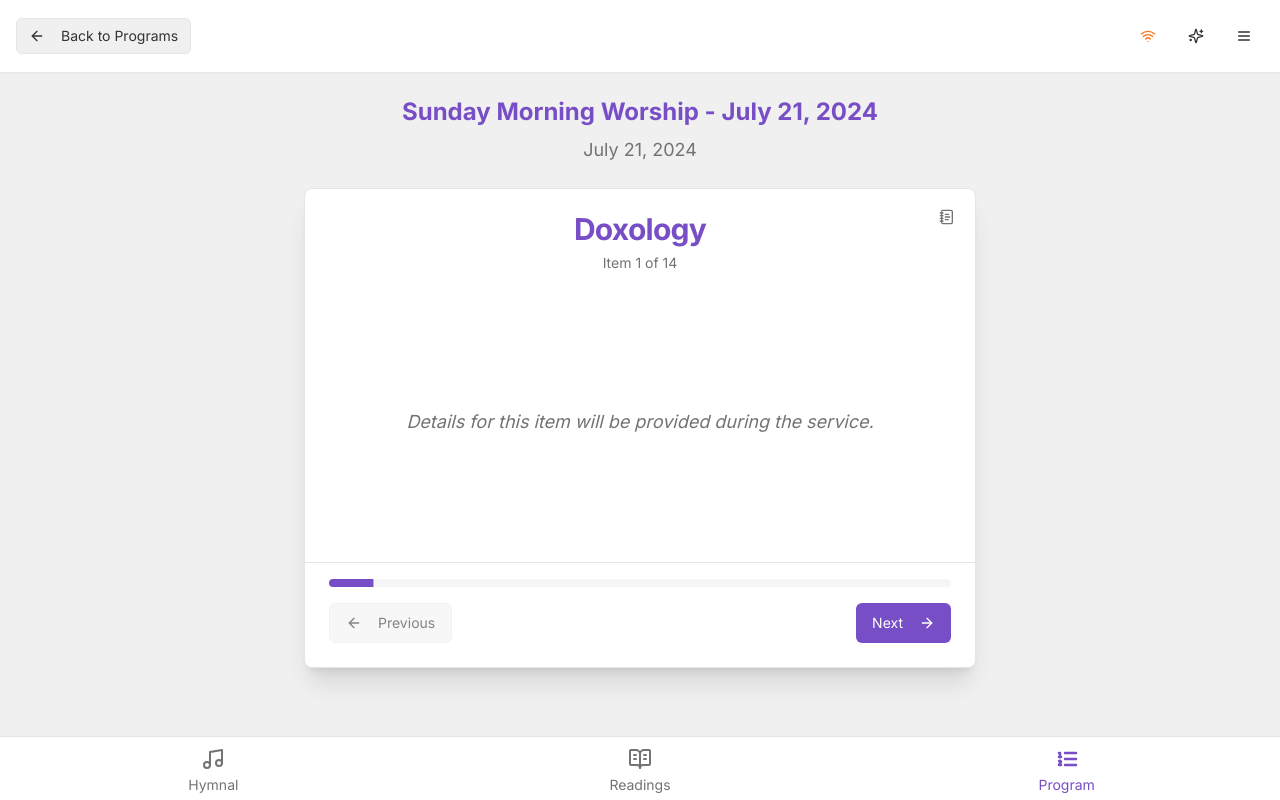
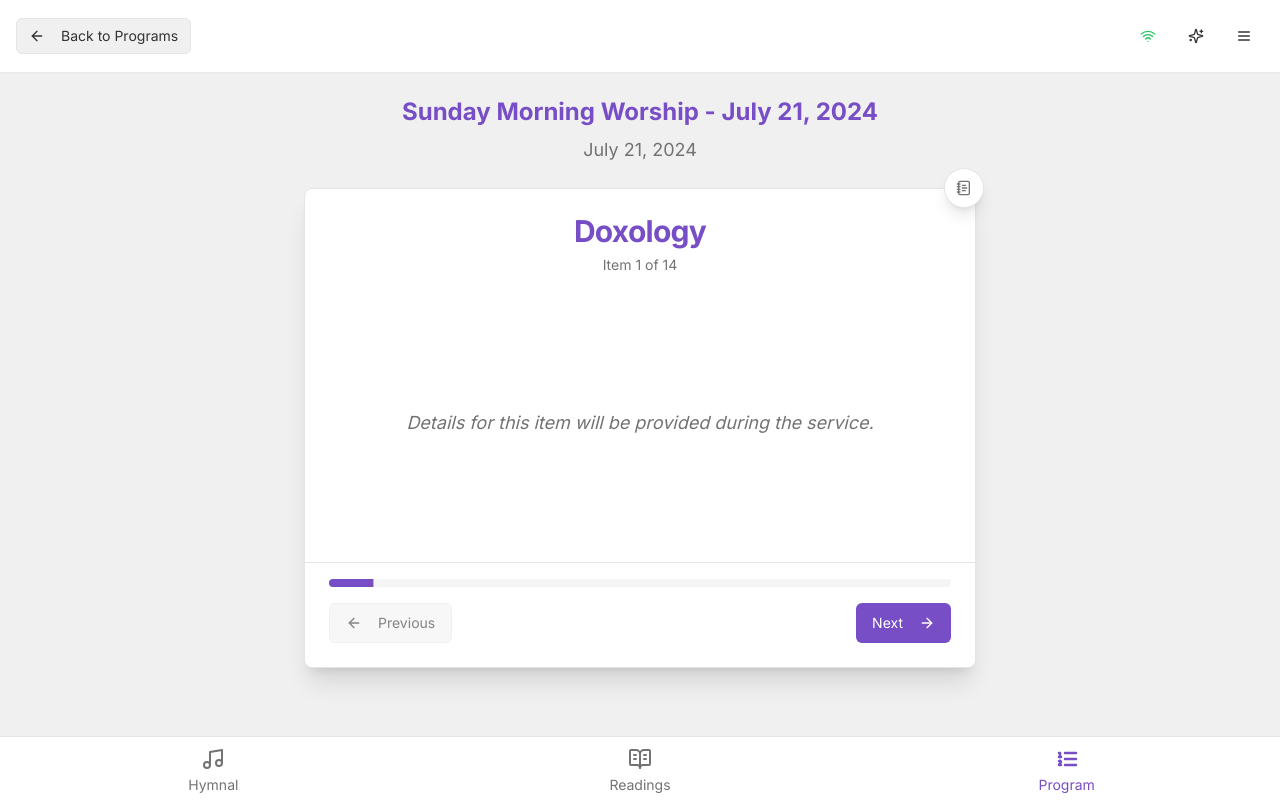
Before and after one commit to bongbongmarkios/offline-app, a Next.js app: page /program/30001 in a window 1280 px wide. Built offline with nearby package versions, Linux system fonts and the light colour scheme; sample sign-in values are in the browser's storage; what @genkit-ai/googleai, genkit would draw is missing.

Commit message:
Make the following changes:
,

Find this element:

  <Button variant="g

```diff
--- a/src/components/program/ProgramPresenter.tsx
+++ b/src/components/program/ProgramPresenter.tsx
@@ -160,16 +160,15 @@ export default function ProgramPresenter({ program }: ProgramPresenterProps) {
 
   return (
     <>
-      <Card className="w-full max-w-2xl mx-auto shadow-xl flex flex-col min-h-[60vh]">
-        <CardHeader className="text-center pt-4 pb-2 relative">
-           <div className="absolute top-2 right-2 flex items-center gap-2">
+      <div className="relative max-w-2xl mx-auto mt-6">
+        <div className="absolute top-0 right-0 z-10 flex -translate-y-1/2 translate-x-2 items-center gap-2">
             {hasPersonalNote && (
               <AlertDialog>
                 <AlertDialogTrigger asChild>
                   <Button
                     variant="ghost"
                     size="icon"
-                      className="text-destructive hover:text-destructive"
+                    className="text-destructive hover:text-destructive bg-card rounded-full shadow-lg border hover:bg-destructive/10"
                     aria-label="Erase personal note for this item"
                   >
                     <Eraser className="h-5 w-5" />
@@ -194,11 +193,13 @@ export default function ProgramPresenter({ program }: ProgramPresenterProps) {
               size="icon"
               onClick={handleOpenNotesDialog}
               aria-label="Add or edit note for this item"
-                  className={currentItemHasNote ? "text-primary" : "text-muted-foreground"}
+              className={`${currentItemHasNote ? "text-primary" : "text-muted-foreground"} bg-card rounded-full shadow-lg border hover:bg-accent/10`}
             >
               <NotebookText className="h-5 w-5" />
             </Button>
         </div>
+        <Card className="w-full shadow-xl flex flex-col min-h-[60vh]">
+            <CardHeader className="text-center pt-6 pb-2">
             <CardTitle className="font-headline text-2xl md:text-3xl text-primary">
                 {currentItem.title}
             </CardTitle>
@@ -273,6 +274,7 @@ export default function ProgramPresenter({ program }: ProgramPresenterProps) {
             </div>
             </CardFooter>
         </Card>
+      </div>
 
       <Dialog open={isNotesDialogOpen} onOpenChange={setIsNotesDialogOpen}>
         <DialogContent>
```
Lines whose indentation alone changed are shown as unchanged.
